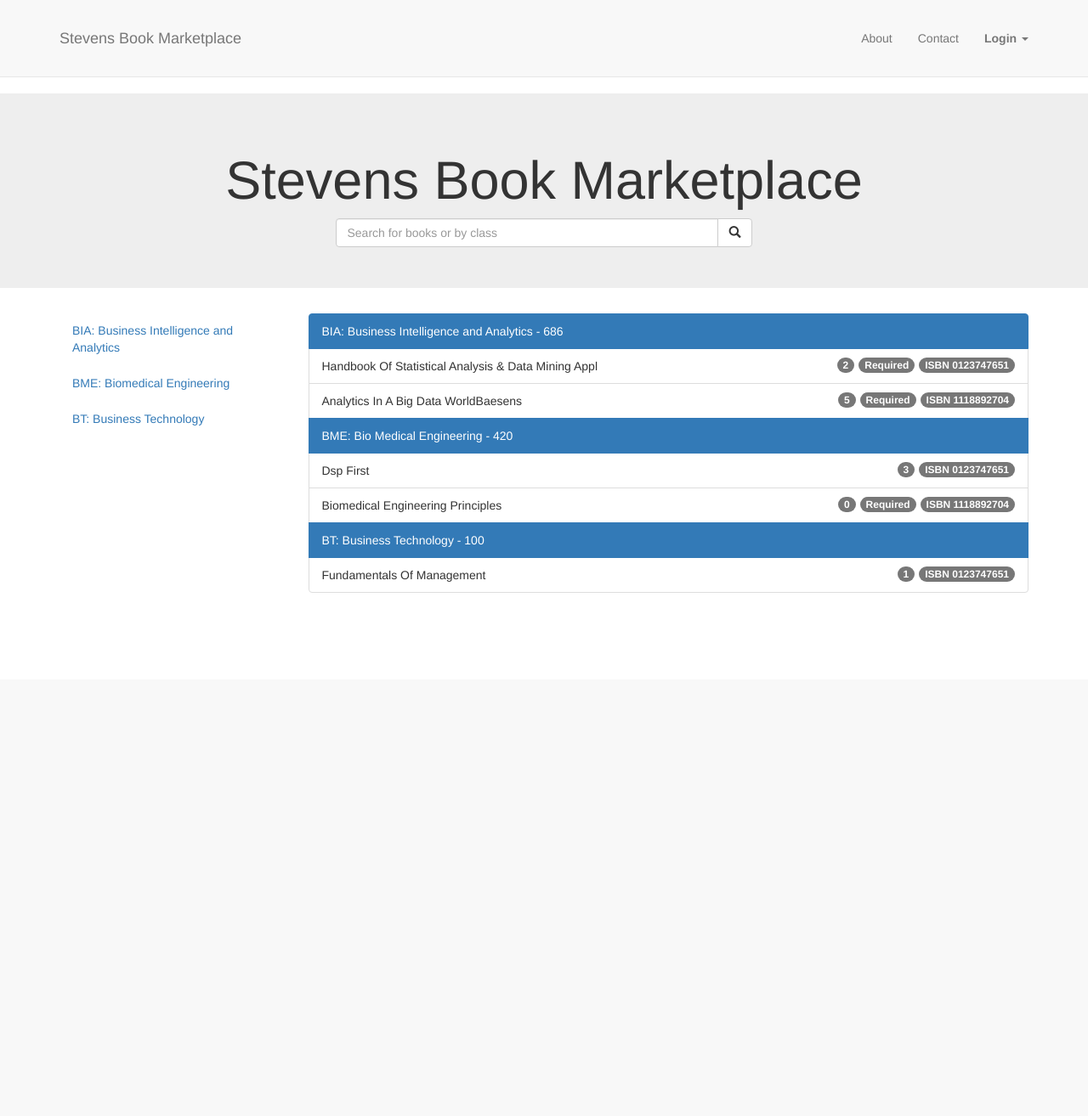
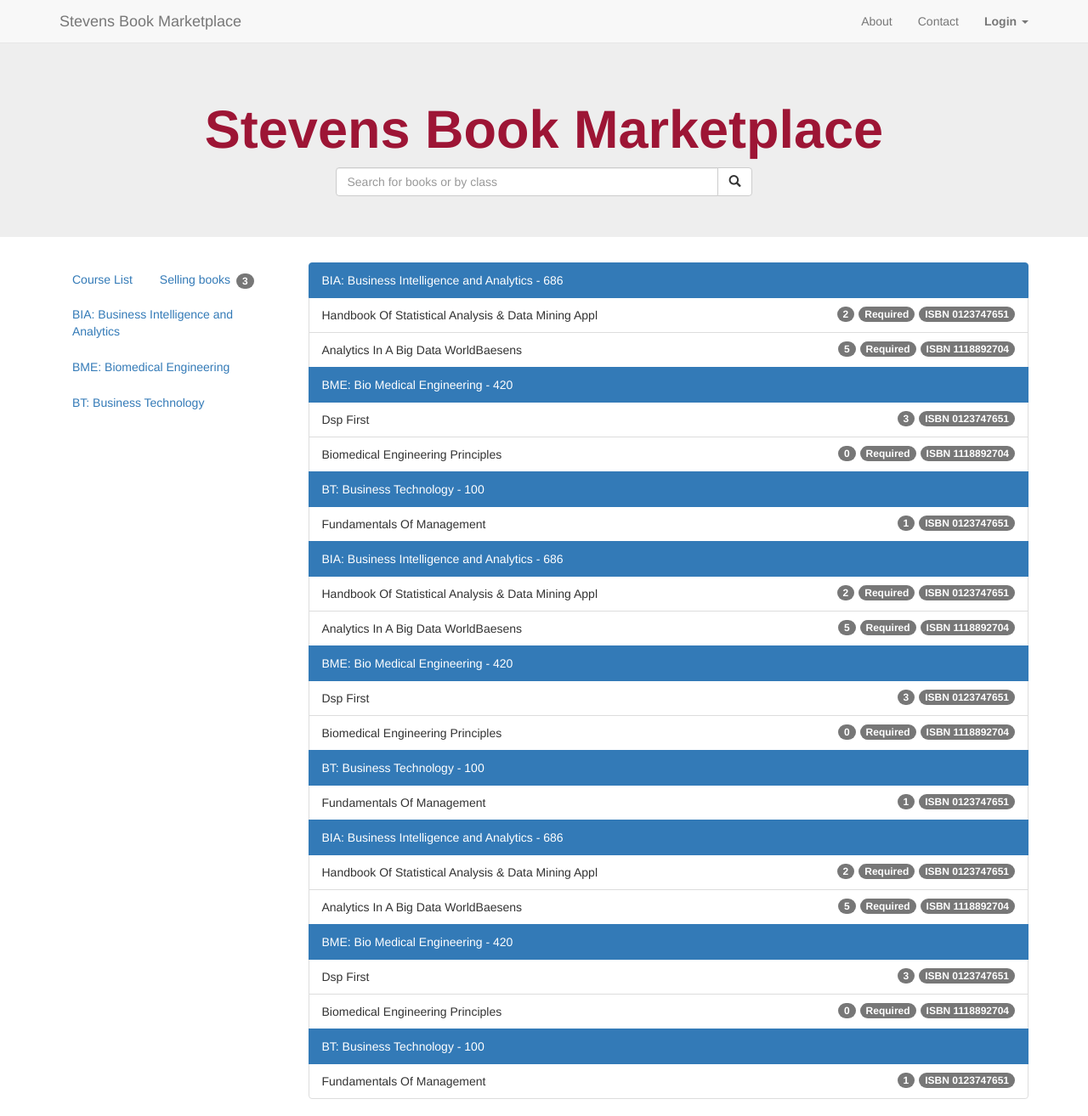
Before and after one commit to pwarmuz/SSW695_Capstone, a Flask app: page / in a window 1280 px wide. Shown: the whole page at 85% size. Before the commit the page ends 698 px from the top, so only its background shows below. Run offline with Flask 2, Linux system fonts and the light colour scheme; parts of the project's set-up code (start-up, migrations or seed data) failed here and were passed over; some libraries are stand-ins or nearby versions.

Commit message:
independent pages & cleaned

```diff
--- a/src/app/static/css/scrolling-nav.css
+++ /dev/null
@@ -1,94 +0,0 @@
-/*!
- * Start Bootstrap - Scrolling Nav (http://startbootstrap.com/)
- * Copyright 2013-2016 Start Bootstrap
- * Licensed under MIT (https://github.com/BlackrockDigital/startbootstrap/blob/gh-pages/LICENSE)
- */
-
-body {
-    width: 100%;
-    height: 100%;
-    background-color: #FFFFF0;
-}
-
-html {
-    width: 100%;
-    height: 100%;
-}
-
-@media(min-width:767px) {
-    .navbar {
-        padding: 20px 0;
-        -webkit-transition: background .5s ease-in-out,padding .5s ease-in-out;
-        -moz-transition: background .5s ease-in-out,padding .5s ease-in-out;
-        transition: background .5s ease-in-out,padding .5s ease-in-out;
-    }
-
-    .top-nav-collapse {
-        padding: 0;
-    }
-}
-
-@media (max-width: 1200px) {
-    .navbar-header {
-        float: none;
-       	background-color: #BBBCBE;
-	    color: #9D1535;
-    }
-    .navbar-left,.navbar-right {
-        float: none !important;
-    }
-    .navbar-toggle {
-        display: block;
-    }
-    .navbar-collapse {
-        border-top: 1px solid transparent;
-        box-shadow: inset 0 1px 0 rgba(255,255,255,0.1);
-    }
-    .navbar-fixed-top {
-		top: 0;
-		border-width: 0 0 1px;
-	}
-    .navbar-collapse.collapse {
-        display: none!important;
-    }
-    .navbar-nav {
-        float: none!important;
-		margin-top: 7.5px;
-	}
-	.navbar-nav>li {
-        float: none;
-    }
-    .navbar-nav>li>a {
-        padding-top: 10px;
-        padding-bottom: 10px;
-    }
-    .collapse.in{
-  		display:block !important;
-	}
-}
-
-/* Demo Sections - You can use these as guides or delete them - the scroller will work with any sort of height, fixed, undefined, or percentage based.
-The padding is very important to make sure the scrollspy picks up the right area when scrolled to. Adjust the margin and padding of sections and children
-of those sections to manage the look and feel of the site. */
-/*
-.listing-section {
-    height: 100%;
-    padding-top: 70px;
-    text-align: center;
-    background-color: #FFFFF0;
-}
-
-.about-section {
-    height: 100%;
-    padding-top: 150px;
-    text-align: center;
-    background: #eee;
-}
-
-.contact-section {
-    height: 100%;
-    padding-top: 150px;
-    text-align: center;
-    background: #eee;
-}
-*/
--- a/src/app/static/css/stylesheet.css
+++ b/src/app/static/css/stylesheet.css
@@ -2,15 +2,43 @@
 Stevens Default Red #9D1535
 Stevens Hover Red #7e102a
 Stevens Grey #BBBCBE
+Stevens Light-Grey #eee
 */
 
 /*
-Required for NavBar
+Main page
 */
 body {
-    padding-top: 110px;
+    /*Required for NavBar*/
+    padding-top: 50px;
+    background-color: #fff;
 }
 
+.navbar-default{
+	/*background-color: #9D1535;
+	color: #BBBCBE;*/
+}
+
+#stv-search .jumbotron{
+	background-color: #eee;
+	color: #9D1535;
+}
+
+.stv-text-red{
+    color: #9D1535;
+}
+
+.stv-text-grey{
+    color: #BBBCBE;
+}
+
+.stv-panel-grey{
+	background-color: #eee;
+}
+
+/*
+Login
+*/
 #login-dp{
     min-width: 250px;
     padding: 14px 14px 0;
@@ -18,11 +46,9 @@ body {
     background-color:rgba(255,255,255,.8);
 }
 
-#listing .jumbotron{
-	background-color: #BBBCBE;
-	color: #9D1535;
-}
-
+/*
+carousel in about us
+*/
 .carousel-inner .item active .carousel-caption{
 	color: #7e102a;
 }
--- a/src/app/static/js/contact.js
+++ b/src/app/static/js/contact.js
@@ -6,6 +6,7 @@ $(function () {
 			EmailError = true,
 			SubError   = true,
 			MsgError   = true;
+
 
     $(".username").blur(function() {
 
@@ -22,7 +23,6 @@ $(".username").blur(function() {
             UserError = false;
         }
     });
-
 
 
     $(".email").blur(function() {
@@ -78,7 +78,6 @@ $(".message").blur(function() {
 
 
     // submit form
-
     $('.contact-form').submit(function(event) {
 
          if(UserError === true || EmailError === true || SubError === true || MsgError === true){
--- a/src/app/static/js/scrolling-nav.js
+++ /dev/null
@@ -1,19 +0,0 @@
-//jQuery to collapse the navbar on scroll
-$(window).scroll(function() {
-    if ($(".navbar").offset().top > 50) {
-        $(".navbar-fixed-top").addClass("top-nav-collapse");
-    } else {
-        $(".navbar-fixed-top").removeClass("top-nav-collapse");
-    }
-});
-
-//jQuery for page scrolling feature - requires jQuery Easing plugin
-$(function() {
-    $('a.page-scroll').bind('click', function(event) {
-        var $anchor = $(this);
-        $('html, body').stop().animate({
-            scrollTop: $($anchor.attr('href')).offset().top
-        }, 1500, 'easeInOutExpo');
-        event.preventDefault();
-    });
-});
--- a/src/app/templates/contact.html
+++ b/src/app/templates/contact.html
@@ -1,10 +1,11 @@
 {% extends 'template.html' %}
-{% block title %}Contact the Stevens book marketplace{% endblock %}
+{% block title %}Contact the Stevens Book Marketplace{% endblock %}
 {% block content %}
 <!-- custom scripts -->
 <link rel="stylesheet" type="text/css" href="{{ url_for('static', filename='css/contact.css') }}">
 <script type="text/javascript " src="{{ url_for( 'static', filename='js/contact.js' ) }} "></script>
 
+<!-- html/bootstrap -->
 <div class="container-fluid">
     <div class="row">
         <div class="col-md-12">
@@ -66,7 +67,7 @@
     </form>
         </div>
     </div>
-    <div class="row">
+    <div class="row stv-panel-grey">
 		<div class="col-md-12">
 			<address>
                 <strong>The Stevens Book Marketplace</strong><br /> Stevens Institute of Technology<br /> 1 Castle Point Terrace<br /> Hoboken, NJ 07030 <br />
@@ -74,5 +75,4 @@
 		</div>
 	</div>
 </div>
-
 {% endblock %}
--- a/src/app/templates/index.html
+++ b/src/app/templates/index.html
@@ -1,24 +1,22 @@
 {% extends 'template.html' %}
 {% block title %}Welcome to Stevens Book Marketplace{% endblock %}
 {% block content %}
-   <!-- Main Section -->
-    <div class="jumbotron text-center">
-        <h1>Stevens Book Marketplace</h1>
-        <form class="form-inline ">
-            <div class="input-group ">
-                <input type="text " class="form-control " size="50 " placeholder="Search for books or by class ">
-                <div class="input-group-btn ">
-                    <button class="btn btn-default " type="submit ">
-                        <i class="glyphicon glyphicon-search "></i>
-                    </button>
-                </div>
-            </div>
-        </form>
-    </div>
+<!-- Search Section -->
+<section id="stv-search">
+    {% include 'jumbotron.html' %}
+</section>
 
+<!-- Listing Section -->
+<section id="stv-listing">
 <div class="container ">
     <div class="row ">
         <nav class="col-sm-3 " id="myScrollspy ">
+            <ul class="nav nav-pills" role="tablist">
+              <li role="presentation"><a href="#">Course List</a></li>
+                <!-- The reason why I like selling books badged here is because it's a motivator to sell,
+                user has to login to see it, imo -PW -->
+              <li role="presentation"><a href="#">Selling books <span class="badge">3</span></a></li>
+            </ul>
             <ul class="nav nav-pills nav-stacked " data-spy="affix " data-offset-top="205 ">
                 <li><a href="#BIA">BIA: Business Intelligence and Analytics</a></li>
                 <li><a href="#BME">BME: Biomedical Engineering</a></li>
@@ -58,9 +56,71 @@
                     <span class="badge">ISBN 0123747651</span>
                     <span class="badge">1</span>
                 </div>
+                <a href="#BIA" class="list-group-item active">BIA: Business Intelligence and Analytics - 686</a>
+                <div class="list-group-item">
+                    Handbook Of Statistical Analysis & Data Mining Appl
+                    <span class="badge">ISBN 0123747651</span>
+                    <span class="badge">Required</span>
+                    <span class="badge">2</span>
+                </div>
+                <div class="list-group-item">
+                    Analytics In A Big Data WorldBaesens
+                    <span class="badge">ISBN 1118892704</span>
+                    <span class="badge">Required</span>
+                    <span class="badge">5</span>
+                </div>
+                <a href="#BME" class="list-group-item active">BME: Bio Medical Engineering - 420</a>
+                <div class="list-group-item">
+                    Dsp First
+                    <span class="badge">ISBN 0123747651</span>
+                    <span class="badge">3</span>
+                </div>
+                <div class="list-group-item">
+                    Biomedical Engineering Principles
+                    <span class="badge">ISBN 1118892704</span>
+                    <span class="badge">Required</span>
+                    <span class="badge">0</span>
+                </div>
+                <a href="#BT" class="list-group-item active">BT: Business Technology - 100</a>
+                <div class="list-group-item">
+                    Fundamentals Of Management
+                    <span class="badge">ISBN 0123747651</span>
+                    <span class="badge">1</span>
+                </div>
+                <a href="#BIA" class="list-group-item active">BIA: Business Intelligence and Analytics - 686</a>
+                <div class="list-group-item">
+                    Handbook Of Statistical Analysis & Data Mining Appl
+                    <span class="badge">ISBN 0123747651</span>
+                    <span class="badge">Required</span>
+                    <span class="badge">2</span>
+                </div>
+                <div class="list-group-item">
+                    Analytics In A Big Data WorldBaesens
+                    <span class="badge">ISBN 1118892704</span>
+                    <span class="badge">Required</span>
+                    <span class="badge">5</span>
+                </div>
+                <a href="#BME" class="list-group-item active">BME: Bio Medical Engineering - 420</a>
+                <div class="list-group-item">
+                    Dsp First
+                    <span class="badge">ISBN 0123747651</span>
+                    <span class="badge">3</span>
+                </div>
+                <div class="list-group-item">
+                    Biomedical Engineering Principles
+                    <span class="badge">ISBN 1118892704</span>
+                    <span class="badge">Required</span>
+                    <span class="badge">0</span>
+                </div>
+                <a href="#BT" class="list-group-item active">BT: Business Technology - 100</a>
+                <div class="list-group-item">
+                    Fundamentals Of Management
+                    <span class="badge">ISBN 0123747651</span>
+                    <span class="badge">1</span>
                 </div>
             </div>
         </div>
     </div>
-
+</div>
+</section>
 {% endblock %}
--- /dev/null
+++ b/src/app/templates/jumbotron.html
@@ -0,0 +1,14 @@
+<!-- Jumbotron Search Section -->
+<div class="jumbotron text-center">
+    <h1><strong>Stevens Book Marketplace</strong></h1>
+    <form class="form-inline ">
+        <div class="input-group ">
+            <input type="text " class="form-control " size="50 " placeholder="Search for books or by class ">
+            <div class="input-group-btn ">
+                <button class="btn btn-default " type="submit ">
+                    <i class="glyphicon glyphicon-search "></i>
+                </button>
+            </div>
+        </div>
+    </form>
+</div>
--- a/src/app/templates/template.html
+++ b/src/app/templates/template.html
@@ -5,9 +5,6 @@
     <title>{% block title %}{% endblock %}</title>
     <meta charset="UTF-8">
     <meta name="viewport" content="width=device-width, initial-scale=1">
-    <link rel="stylesheet" type="text/css" href="{{ url_for('static', filename='css/stylesheet.css') }}">
-    <link rel="stylesheet" type="text/css" href="{{ url_for('static', filename='css/scrolling-nav.css') }}">
-
     <!-- Static minified Bootstrap CSS -->
     <link rel="stylesheet" type="text/css" href="{{ url_for('static', filename='bootstrap-3.3.7-dist/css/bootstrap.min.css') }}">
     <!-- googleapi minified JQuery js -->
@@ -15,11 +12,12 @@
     <!-- Static minified Bootstrap js -->
     <script type="text/javascript " src="{{ url_for( 'static', filename='bootstrap-3.3.7-dist/js/bootstrap.min.js' ) }} "></script>
 
+    <!-- custom stylesheets -->
+    <link rel="stylesheet" type="text/css" href="{{ url_for('static', filename='css/stylesheet.css') }}">
+
     <!-- custom scripts -->
-    <script type="text/javascript " src="{{ url_for( 'static', filename='js/scripts.js' ) }} "></script>
+    <script type="text/javascript " src="{{ url_for( 'static', filename='js/login_script.js' ) }} "></script>
     <script type="text/javascript " src="{{ url_for( 'static', filename='js/sha256.js' ) }} "></script>
-    <script type="text/javascript " src="{{ url_for( 'static', filename='js/jquery.easing.min.js' ) }} "></script>
-    <script type="text/javascript " src="{{ url_for( 'static', filename='js/scrolling-nav.js' ) }} "></script>
 
     <!-- HTML5 Shim and Respond.js IE8 support of HTML5 elements and media queries -->
     <!-- WARNING: Respond.js doesn't work if you view the page via file:// -->
```
Also changed, not shown: src/app/static/js/login_script.js (renamed from src/app/static/js/scripts.js, +8 -3 lines), src/app/templates/about.html (+12 -9 lines), src/app/static/js/jquery.easing.min.js (deleted). Lines whose indentation alone changed are shown as unchanged.
